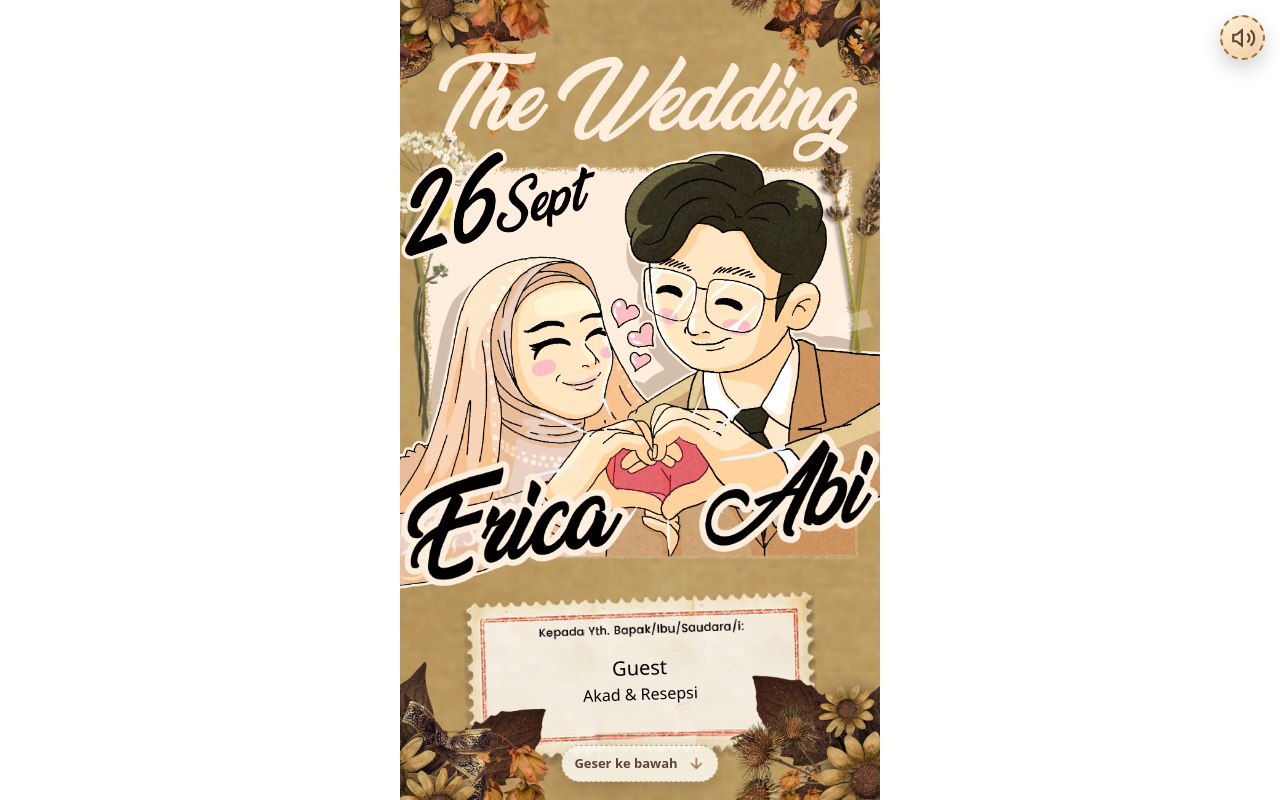
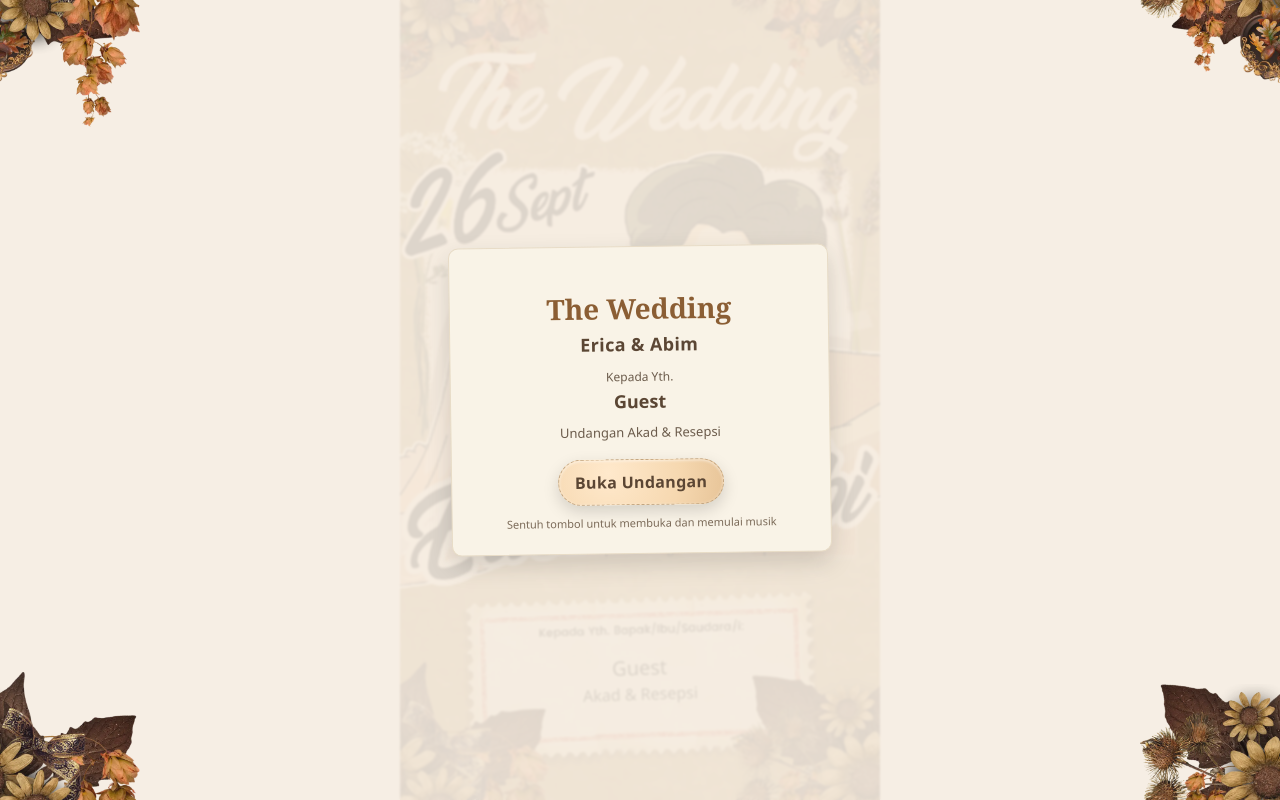
Before and after one commit to Rizki36/abim-wedding, a React (Vite) app: page / in a window 1280 px wide. Built offline with nearby package versions, Linux system fonts and the light colour scheme.

Commit message:
feat: implement invitation overlay component and integrate into app flow

```diff
--- a/src/App.css
+++ b/src/App.css
@@ -110,6 +110,97 @@ body {
 	margin: 0 auto !important;
 	box-sizing: border-box !important;
 	width: 100% !important;
+}
+
+/* Invitation Open Overlay */
+.invite-overlay {
+	/* Reset UA <dialog> positioning and size */
+	position: fixed !important;
+	top: 0 !important;
+	left: 0 !important;
+	transform: none !important;
+	margin: 0 !important;
+	width: 100vw !important;
+	height: 100vh !important;
+	inset: 0 !important;
+
+	z-index: 1500;
+	border: 0;
+	padding: 0;
+	background: rgba(245, 237, 225, 0.9);
+	backdrop-filter: blur(1px);
+	display: grid;
+	place-items: center;
+}
+/* Remove default dimming of dialog backdrop; we craft our own */
+.invite-overlay::backdrop { background: transparent; }
+.invite-card {
+	position: relative;
+	width: min(86%, 380px);
+	background: #f9f3e7;
+	border-radius: 10px;
+	box-shadow: 0 10px 25px rgba(0, 0, 0, 0.15);
+	border: 1px solid #e8dcc7;
+	padding: 34px 18px 22px; /* extra top to clear stamp */
+	transform: rotate(-0.8deg);
+}
+.invite-content {
+	text-align: center;
+}
+.invite-heading {
+	font-family: ui-serif, Georgia, Cambria, "Times New Roman", Times, serif;
+	font-size: 28px;
+	font-weight: 700;
+	color: #8b5e34;
+	margin: 6px 0 2px;
+}
+.invite-couple {
+	margin: 2px 0 10px;
+	font-size: 18px;
+	font-weight: 800;
+	color: #5b4634;
+	letter-spacing: 0.02em;
+}
+.invite-sub {
+	margin: 0;
+	color: #6b5b4b;
+	font-size: 12px;
+}
+.invite-name {
+	margin: 2px 0 8px;
+	font-size: 18px;
+	font-weight: 800;
+	color: #5b4634;
+}
+.invite-event {
+	margin: 0 0 16px;
+	font-size: 13px;
+	color: #6b5b4b;
+}
+.invite-card .loader-stamp {
+	width: 140px;
+	left: -8px;
+	top: -16px;
+}
+.invite-button {
+	display: inline-block;
+	padding: 10px 16px;
+	border-radius: 999px;
+	border: 1px dashed #c2a580;
+	background: radial-gradient(circle at 30% 30%, #ffe9cc, #f6d8b0 60%, #e7c498 100%);
+	color: #5b4634;
+	font-weight: 800;
+	letter-spacing: 0.02em;
+	cursor: pointer;
+	box-shadow: 0 6px 16px rgba(0,0,0,0.15), inset 0 1px 3px rgba(255,255,255,.6);
+	transition: transform .15s ease, box-shadow .2s ease;
+}
+.invite-button:hover { transform: scale(1.04); }
+.invite-button:active { transform: scale(0.98); box-shadow: inset 0 4px 10px rgba(0,0,0,.14); }
+.invite-note {
+	margin-top: 10px;
+	font-size: 11px;
+	color: #7b6a58;
 }
 
 .pages-container {
--- a/src/App.tsx
+++ b/src/App.tsx
@@ -4,6 +4,7 @@ import backsoundUrl from "./assets/backsound.mp3";
 import backgroundGif from "./assets/background.gif";
 import ThemedLoader from "./components/ThemedLoader";
 import SwipeDownGuide from "./components/SwipeDownGuide";
+import OpenInvitation from "./components/OpenInvitation";
 
 // Page 1 assets
 import page1_1_1 from "./assets/1/1. DAUN_ATAS KANAN.webp";
@@ -69,6 +70,7 @@ function App() {
 	const urlParams = new URLSearchParams(window.location.search);
 	const name = urlParams.get("name") || "Guest";
 	const event = urlParams.get("event") || "Akad & Resepsi";
+	const couple = urlParams.get("couple") || "Erica & Abim";
 	const location = urlParams.get("location") || "gedung"; // gedung | rumah
 	const containerRef = useRef<HTMLDivElement>(null);
 	const page1Ref = useRef<HTMLDivElement>(null);
@@ -80,6 +82,7 @@ function App() {
 	const [currentPage, setCurrentPage] = useState(0);
 	const [isAudioPlaying, setIsAudioPlaying] = useState(true);
 	const [audioInitialized, setAudioInitialized] = useState(false);
+	const [invitationOpened, setInvitationOpened] = useState(false);
 	// Loading state
 	const [assetsProgress, setAssetsProgress] = useState(0);
 	const [assetsReady, setAssetsReady] = useState(false);
@@ -180,6 +183,14 @@ function App() {
 		}
 	};
 
+	const openInvitation = async () => {
+		// Start audio on explicit user action
+		if (!audioInitialized) {
+			await initializeAudio();
+		}
+		setInvitationOpened(true);
+	};
+
 	// Preload images and essential assets
 	useEffect(() => {
 		let isCancelled = false;
@@ -271,6 +282,11 @@ function App() {
 	useEffect(() => {
 		const container = containerRef.current;
 		if (!container) return;
+
+		// Disable interactions until invitation is opened
+		if (!invitationOpened) {
+			return;
+		}
 
 		// More robust scroll control
 		let isScrolling = false;
@@ -457,13 +473,28 @@ function App() {
 			container.removeEventListener("touchend", handleTouchEnd);
 			container.removeEventListener("touchmove", preventPTR);
 		};
-	}, [currentPage, initializeAudio, audioInitialized, showSwipeGuide]);
+	}, [
+		currentPage,
+		initializeAudio,
+		audioInitialized,
+		showSwipeGuide,
+		invitationOpened,
+	]);
 
 	return (
 		<div className="app mobile-forced">
 			{/* Loader overlay */}
 			{!assetsReady && (
 				<ThemedLoader progress={assetsProgress} done={assetsReady} />
+			)}
+			{/* Open Invitation overlay (after assets ready, before opening) */}
+			{assetsReady && !invitationOpened && (
+				<OpenInvitation
+					name={name}
+					event={event}
+					couple={couple}
+					onOpen={openInvitation}
+				/>
 			)}
 			{/* Toast */}
 			{showToast && (
@@ -486,6 +517,7 @@ function App() {
 			</audio>
 
 			{/* Audio control button */}
+			{invitationOpened && (
 				<button
 					type="button"
 					className={`audio-control ${isAudioPlaying ? "playing" : "paused"}`}
@@ -498,9 +530,10 @@ function App() {
 						{isAudioPlaying ? "Pause music" : "Play music"}
 					</span>
 				</button>
+			)}
 
 			{/* Swipe down guide (first page only) */}
-			{currentPage === 0 && (
+			{invitationOpened && currentPage === 0 && (
 				<SwipeDownGuide visible={showSwipeGuide} message="Geser ke bawah" />
 			)}
 
--- /dev/null
+++ b/src/components/OpenInvitation.tsx
@@ -0,0 +1,49 @@
+import leafTopRight from "../assets/1/1. DAUN_ATAS KANAN.webp";
+import leafTopLeft from "../assets/1/1. DAUN_ATAS KIRI.webp";
+import leafBottomRight from "../assets/1/1. DAUN_BAWAH KANAN.webp";
+import leafBottomLeft from "../assets/1/1. DAUN_BAWAH KIRI.webp";
+
+type Props = {
+	name?: string;
+	event?: string;
+	couple?: string;
+	onOpen: () => void;
+};
+
+export default function OpenInvitation({
+	name = "Tamu",
+	event = "Akad & Resepsi",
+	couple = "Erica & Abim",
+	onOpen,
+}: Props) {
+	return (
+		<dialog className="invite-overlay" open aria-label="Buka undangan">
+			{/* Botanicals corners reuse */}
+			<img src={leafTopRight} alt="" className="loader-leaf top right" />
+			<img src={leafTopLeft} alt="" className="loader-leaf top left" />
+			<img src={leafBottomRight} alt="" className="loader-leaf bottom right" />
+			<img src={leafBottomLeft} alt="" className="loader-leaf bottom left" />
+
+			<div className="invite-card">
+				<div className="invite-content">
+					<p className="invite-heading">The Wedding</p>
+					<p className="invite-couple">{couple}</p>
+					<p className="invite-sub">Kepada Yth.</p>
+					<p className="invite-name">{name}</p>
+					<p className="invite-event">Undangan {event}</p>
+					<button
+						type="button"
+						className="invite-button"
+						onClick={onOpen}
+						aria-label="Buka undangan"
+					>
+						Buka Undangan
+					</button>
+					<p className="invite-note">
+						Sentuh tombol untuk membuka dan memulai musik
+					</p>
+				</div>
+			</div>
+		</dialog>
+	);
+}
--- a/src/components/ThemedLoader.tsx
+++ b/src/components/ThemedLoader.tsx
@@ -5,7 +5,6 @@ import leafTopRight from "../assets/1/1. DAUN_ATAS KANAN.webp";
 import leafTopLeft from "../assets/1/1. DAUN_ATAS KIRI.webp";
 import leafBottomRight from "../assets/1/1. DAUN_BAWAH KANAN.webp";
 import leafBottomLeft from "../assets/1/1. DAUN_BAWAH KIRI.webp";
-import stamp from "../assets/1/3. STAMP_1.webp";
 
 type Props = {
 	progress: number; // 0–100
@@ -40,7 +39,6 @@ export default function ThemedLoader({ progress, done }: Props) {
 
 			{/* Center card with stamp */}
 			<div className="loader-card">
-				<img src={stamp} alt="" className="loader-stamp" />
 				<div className="loader-content">
 					<p className="loader-title">The Wedding</p>
 					<div className="loader-progress" aria-hidden>
```
Lines whose indentation alone changed are shown as unchanged.
